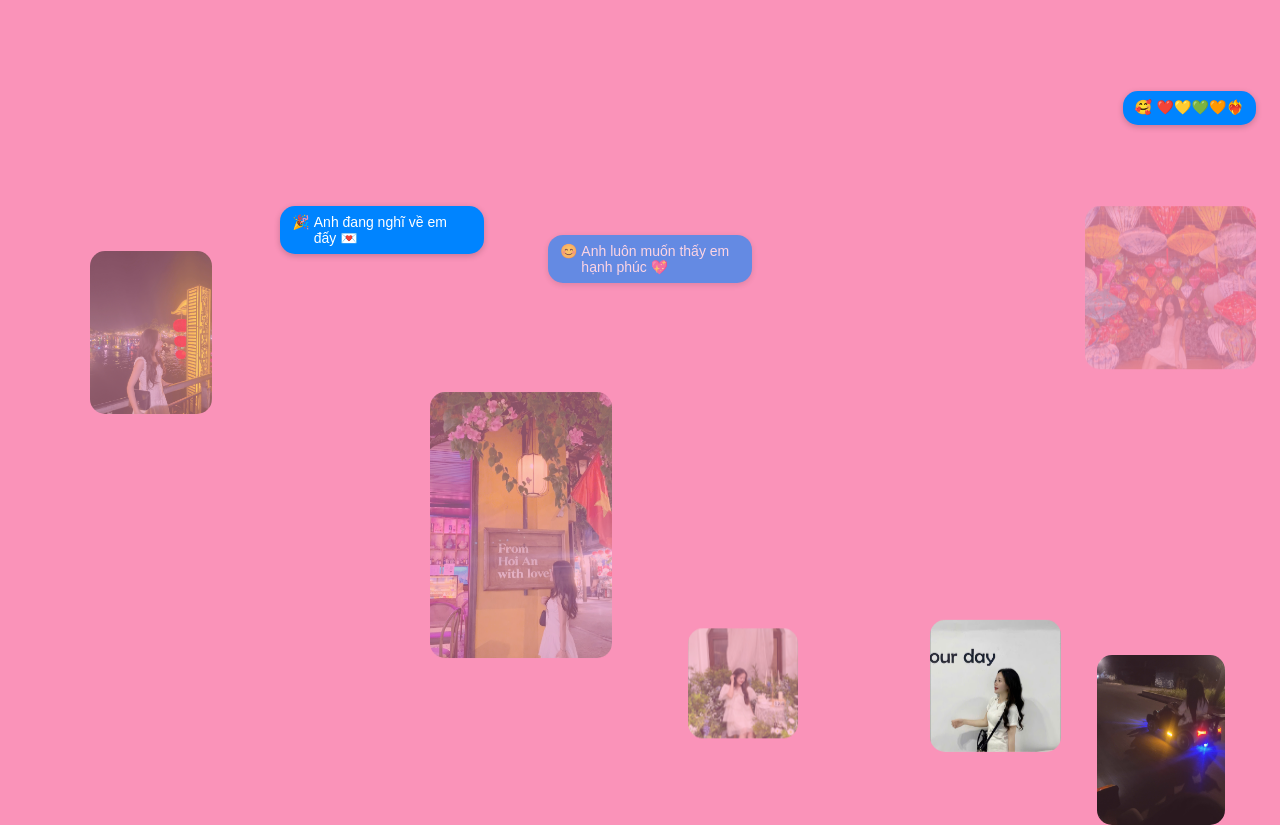
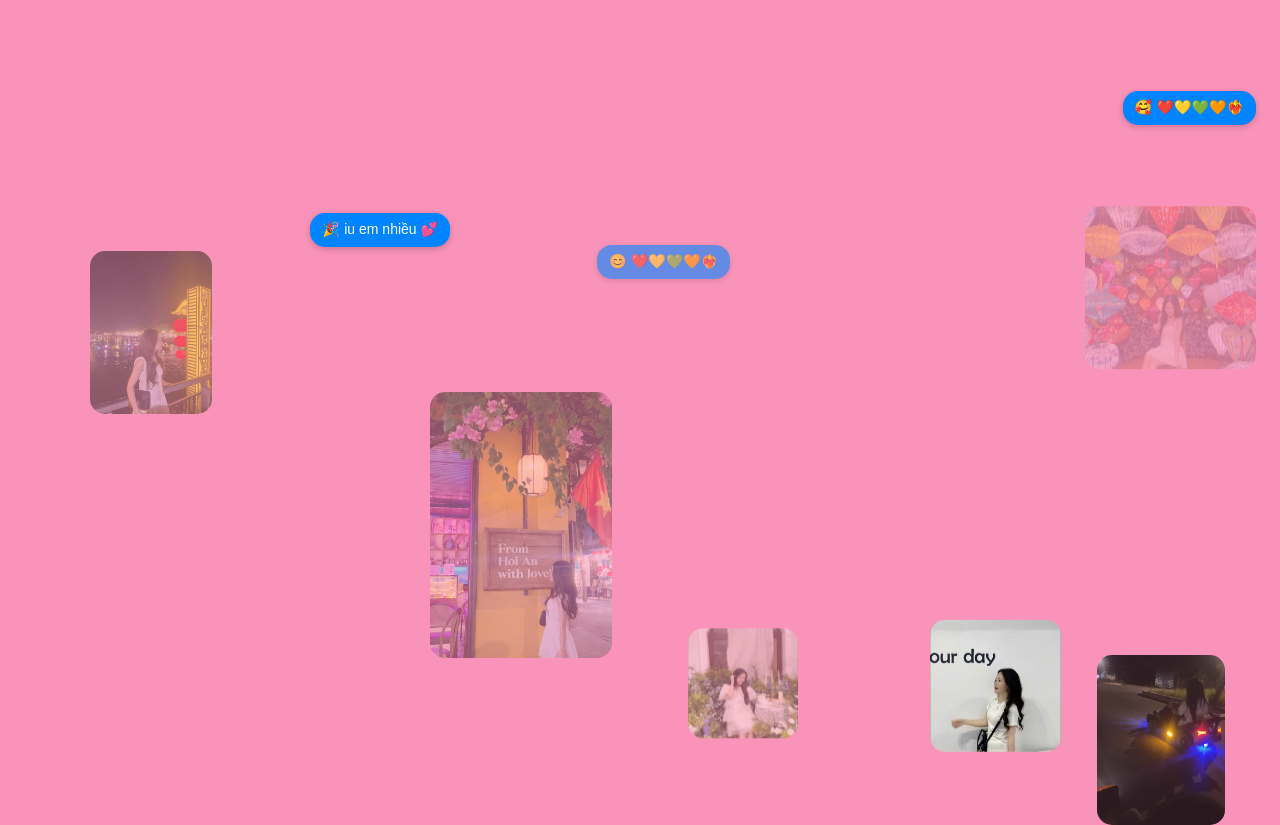
Before and after one commit to CodeZui1774/PhamVChung, a plain HTML site: page style/gift.html in a window 1280 px wide. Both pictures are taken after a click on the picture 640 px from the left and 400 px from the top of the page. Drawn offline with Linux system fonts and the light colour scheme.

Commit message:
Update gift.html

```diff
--- a/style/gift.html
+++ b/style/gift.html
@@ -206,14 +206,13 @@
     for (let i = 0; i < floatingCount; i++) { setTimeout(createFloatingImage, i * 500); }
 
     const chatTexts = [
-      "Xin chào em yêu ❤️", "Anh nhớ em quá 🥰", "Hôm nay em thế nào rồi? 😘",
-      "Chúc em luôn xinh đẹp và vui vẻ 💝", "Anh đang nghĩ về em đấy 💌",
-      "Em ngủ ngon nha 😴💤", "Anh yêu em rất nhiều ❤️🔥",
-      "Ai mà có em xinh thế này 💕", "Hôm nay em cười nhiều không? 😄",
-      "Anh hứa sẽ làm em vui 😎", "Em là cả thế giới của anh 🌏❤️",
-      "Mãi mãi yêu em nhé 💞", "Anh nhớ nụ cười của em 😍",
-      "Người yêu à, anh đến ngay 😘", "Em có đang nghĩ đến anh không? 💌",
-      "Anh luôn muốn thấy em hạnh phúc 💖", "❤️💛💚🧡❤️‍🔥"
+      "Chúc bé iu🫶 20-10 vv",
+      "iu em nhiều 💕",
+      "Luonvuituoi😜❤️🔥",
+      "Yêu em <3",
+      "Em là công chúa của tui 👸",
+      "😍Xing nhất trên đời ",
+      "❤️💛💚🧡❤️‍🔥"
     ];
 
     const chatIcons = ["💬","😊","👍","🎉","🥰","🔥"];
```
